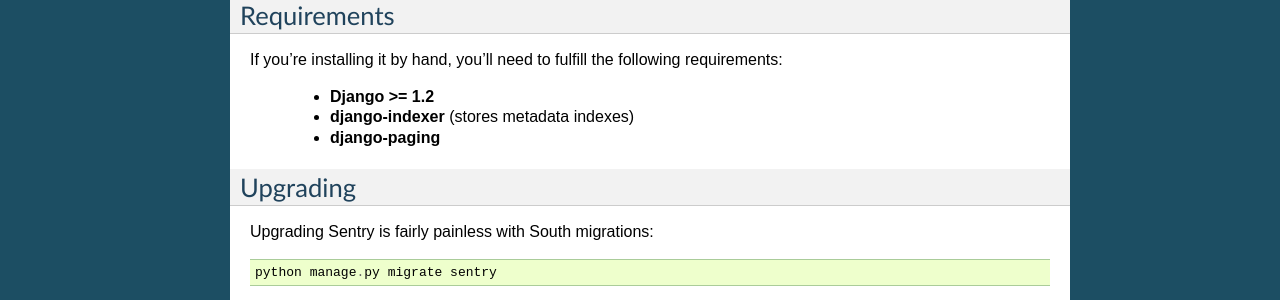
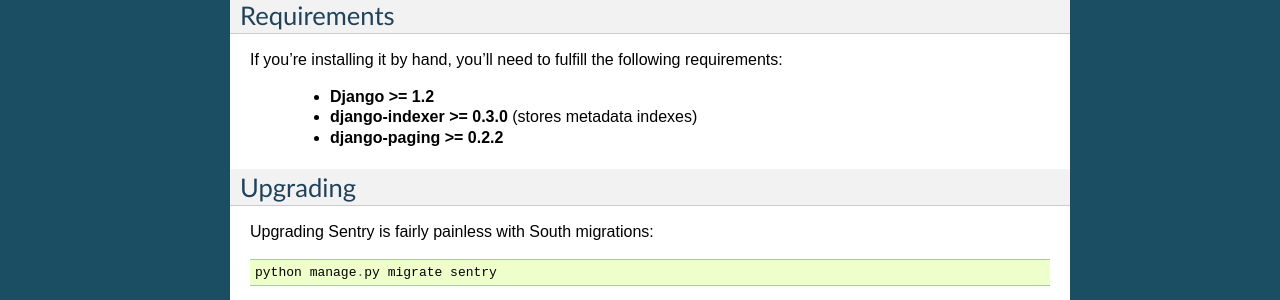
Before and after one commit to JohnFredok/apm-agent-python, a Sphinx documentation site: the page built from docs/install.rst, in a window 1280 px wide. Shown: the part 817-1117 px from the top of the page. Built offline with Sphinx 7.4.7, drawn with Linux system fonts in a browser that asks for light colours.

Commit message:
Update reqs

```diff
--- a/docs/install.rst
+++ b/docs/install.rst
@@ -47,8 +47,8 @@
 If you're installing it by hand, you'll need to fulfill the following requirements:
 
  - **Django >= 1.2**
- - **django-indexer** (stores metadata indexes)
- - **django-paging**
+ - **django-indexer >= 0.3.0** (stores metadata indexes)
+ - **django-paging >= 0.2.2**
 
 Upgrading
 ---------
--- a/setup.py
+++ b/setup.py
@@ -26,7 +26,7 @@
     zip_safe=False,
     install_requires=[
         'django-paging>=0.2.2',
-        'django-indexer==0.3.0',
+        'django-indexer>=0.3.0',
         'uuid',
     ],
     dependency_links=[
```
